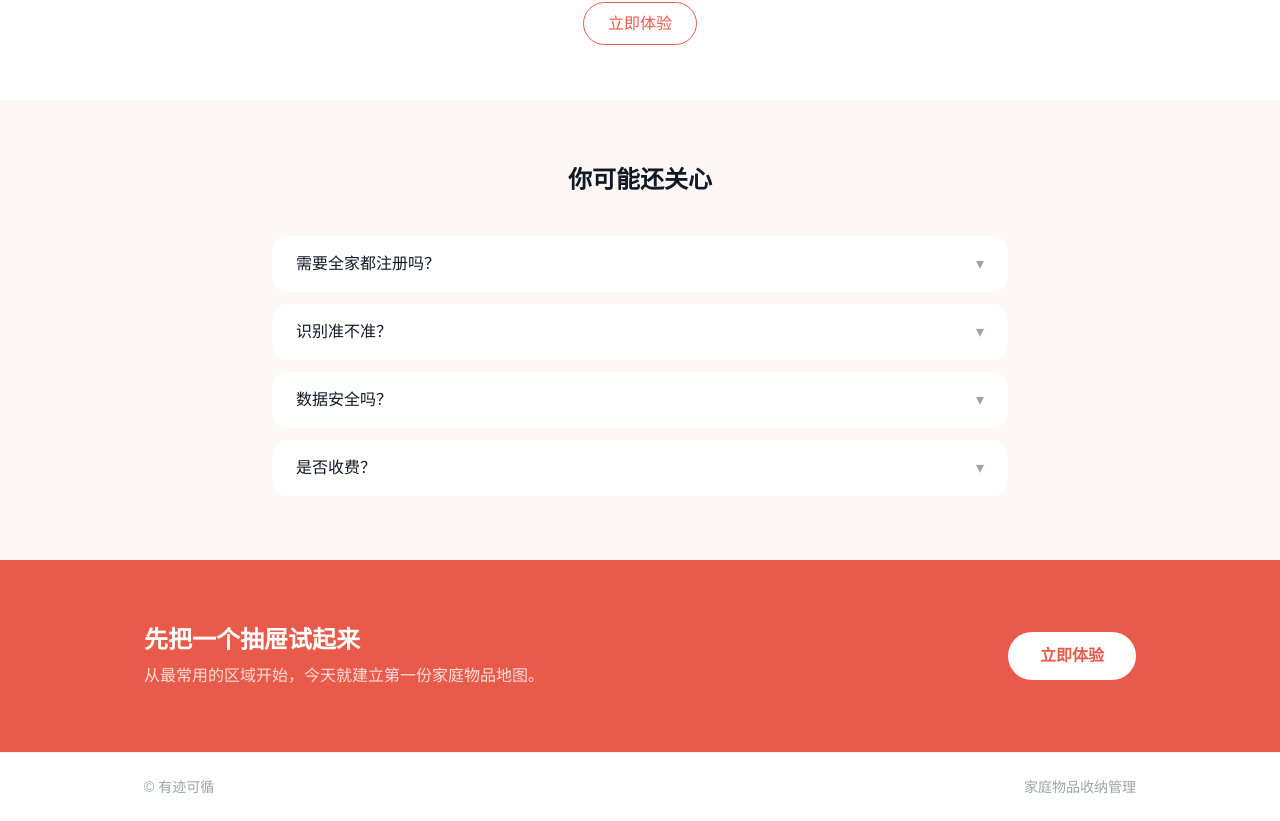
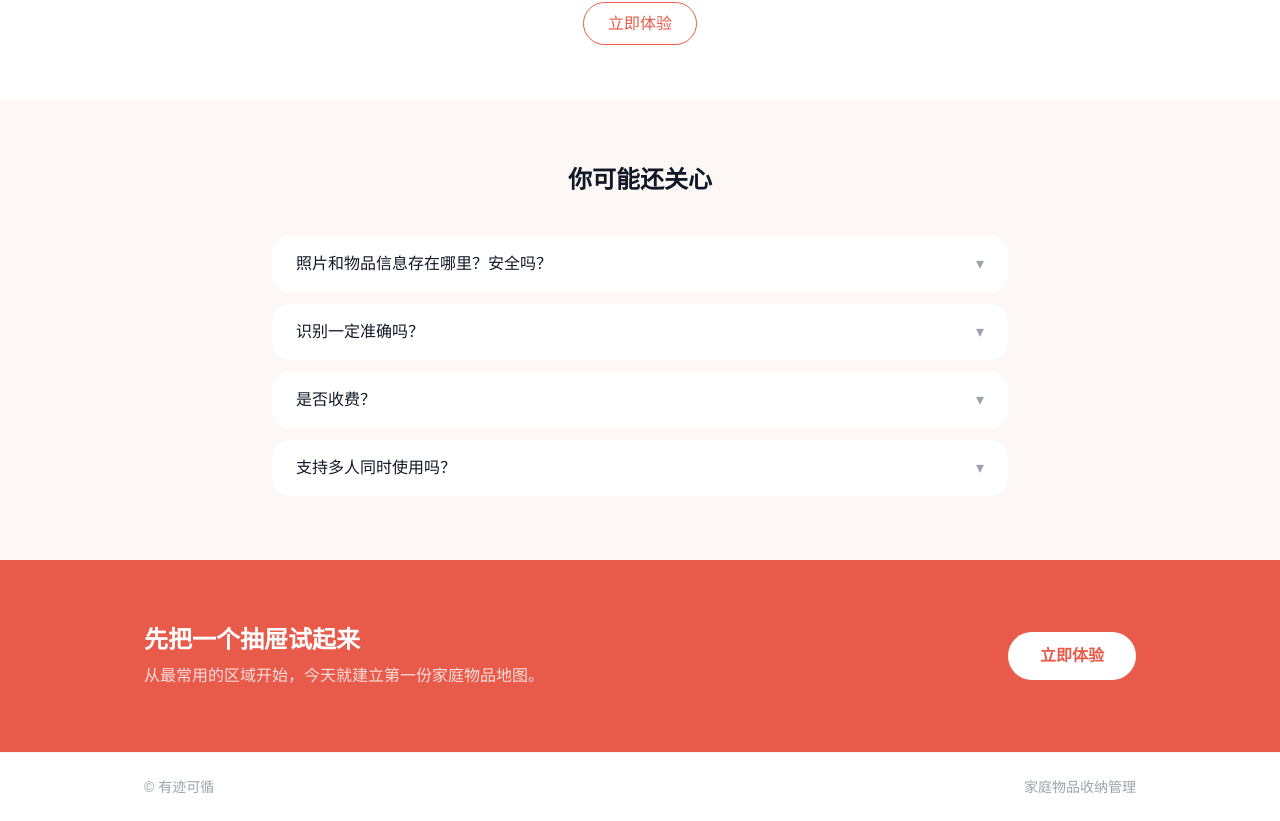
Before and after one commit to lxfljw/yjkx, a Next.js app in the folder official-site/: page / in a window 1280 px wide. Shown: the part 2513-3334 px from the top of the page. Built offline with nearby package versions, Linux system fonts and the light colour scheme.

Commit message:
feat: update official-site motion and faq content

```diff
--- a/official-site/app/components/Faq.tsx
+++ b/official-site/app/components/Faq.tsx
@@ -1,9 +1,9 @@
 export default function Faq() {
   const items = [
-    { q: '需要全家都注册吗？', a: '可先由家庭主收纳人建立空间并维护记录，是否支持多人协作与权限分配以 H5 实际功能为准。' },
-    { q: '识别准不准？', a: '收纳场景复杂，建议结合“空间 + 区域 + 物品标记”一起使用，轨迹记录能帮助你更快找回。' },
-    { q: '数据安全吗？', a: '请以产品内隐私说明与账号协议为准；官网仅做能力介绍，不额外收集超出业务范围的信息。' },
-    { q: '是否收费？', a: '产品可能包含会员或增值服务，具体收费与权益以 H5 页面实际展示为准。' },
+    { q: '照片和物品信息存在哪里？安全吗？', a: '数据存储在云端服务器，采用加密传输与存储，保障信息安全。' },
+    { q: '识别一定准确吗？', a: '本产品没有识别功能，通过拍照和手动标记记录物品位置。' },
+    { q: '是否收费？', a: '提供免费版和 Pro 版，基础功能免费使用，高级功能需订阅 Pro 版。' },
+    { q: '支持多人同时使用吗？', a: '支持，创建家庭后邀请家人加入即可共同管理。' },
   ]
   return (
     <section id="faq" className="py-16 bg-[#fdf8f6]">
--- a/official-site/app/globals.css
+++ b/official-site/app/globals.css
@@ -23,9 +23,9 @@ body {
 /* Motion: section reveal */
 .motion-section {
   opacity: 0;
-  transform: translateY(20px);
-  transition: opacity 0.56s cubic-bezier(0.22, 1, 0.36, 1),
-    transform 0.56s cubic-bezier(0.22, 1, 0.36, 1);
+  transform: translateY(40px);
+  transition: opacity 0.7s cubic-bezier(0.22, 1, 0.36, 1),
+    transform 0.7s cubic-bezier(0.22, 1, 0.36, 1);
 }
 .motion-section.in-view {
   opacity: 1;
--- a/official-site/app/page.tsx
+++ b/official-site/app/page.tsx
@@ -33,13 +33,13 @@ export default function Home() {
       <Header />
       <main>
         <Hero />
-        <MotionSection><Pain /></MotionSection>
-        <MotionSection delay={60}><Value /></MotionSection>
-        <MotionSection delay={120}><Features /></MotionSection>
-        <MotionSection><Flow /></MotionSection>
-        <MotionSection><Demo /></MotionSection>
-        <MotionSection><Faq /></MotionSection>
-        <MotionSection><Cta /></MotionSection>
+        <MotionSection delay={100}><Pain /></MotionSection>
+        <MotionSection delay={200}><Value /></MotionSection>
+        <MotionSection delay={300}><Features /></MotionSection>
+        <MotionSection delay={400}><Flow /></MotionSection>
+        <MotionSection delay={500}><Demo /></MotionSection>
+        <MotionSection delay={600}><Faq /></MotionSection>
+        <MotionSection delay={700}><Cta /></MotionSection>
       </main>
       <Footer />
     </>
```
